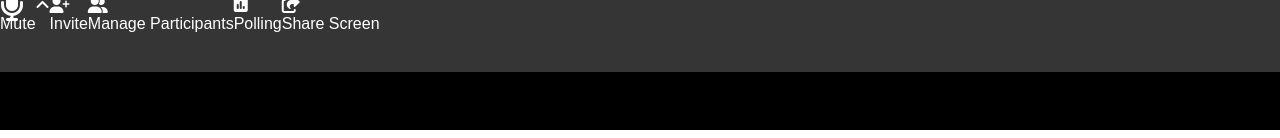
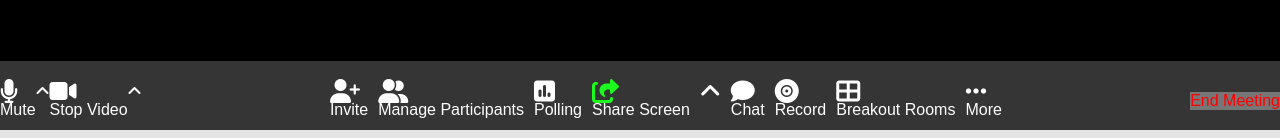
Before and after one commit to Nicowski25/html-css-zoom, a plain HTML site: page index.html in a window 1280 px wide. Shown: the part 670-808 px from the top of the page. Drawn offline with Linux system fonts and the light colour scheme.

Commit message:
footer and comments

```diff
--- a/index.html
+++ b/index.html
@@ -10,8 +10,10 @@
 
 </head>
 <body id="">
+    <div id="zoom">
 
-    <div id="zoom">
+<!-- #region header -->
+
         <header id="app-header" class="d-flex">
             <div class="top-icons d-flex">
                 <i class="fa-solid fa-table-cells"></i>
@@ -21,6 +23,10 @@
                 <i class="fa-solid fa-maximize"></i>
             </div>
         </header>
+
+<!-- #endregion header -->
+
+<!-- #region main -->
 
         <main id="webcams" class="d-flex wrap">
             <img src="https://picsum.photos/200/100" alt="">
@@ -54,12 +60,23 @@
 
         </main>
 
+<!-- #endregion main -->
+
+<!-- #region footer -->
+
         <footer id="app-footer" class="d-flex">
 
             <section class="left-commands d-flex">
                 <div>
-                    <i class="fa-solid fa-microphone fa-2xl"></i>
+                    <i class="fa-solid fa-microphone fa-xl"></i>
                     <p>Mute</p>
+                </div>
+                <div>
+                    <i class="fa-solid fa-angle-up"></i>
+                </div>
+                <div>
+                    <i class="fa-solid fa-video fa-xl"></i>
+                    <p>Stop Video</p>
                 </div>
                 <div>
                     <i class="fa-solid fa-angle-up"></i>
@@ -68,27 +85,51 @@
 
             <section class="central-commands d-flex">
                 <div>
-                    <i class="fa-solid fa-user-plus"></i>
+                    <i class="fa-solid fa-user-plus  fa-xl"></i>
                     <p>Invite</p>
                 </div>
                 <div>
-                    <i class="fa-solid fa-user-group"></i>
+                    <i class="fa-solid fa-user-group  fa-xl"></i>
                     <p>Manage Participants</p>
                 </div>
                 <div>
-                    <i class="fa-solid fa-square-poll-vertical"></i>
+                    <i class="fa-solid fa-square-poll-vertical  fa-xl"></i>
                     <p>Polling</p>
                 </div>
                 <div>
-                    <i class="fa-solid fa-share-from-square"></i>
+                    <i class="fa-solid fa-share-from-square cgreen fa-xl"></i>
                     <p>Share Screen</p>
+                </div>
+                <div>
+                    <i class="fa-solid fa-angle-up fa-xl"></i>
+                </div>
+                <div>
+                    <i class="fa-solid fa-comment fa-xl"></i>
+                    <p>Chat</p>
+                </div>
+                <div>
+                    <i class="fa-solid fa-record-vinyl fa-xl"></i>
+                    <p>Record</p>
+                </div>
+                <div>
+                    <i class="fa-solid fa-table-cells-large fa-xl"></i>
+                    <p>Breakout Rooms</p>
+                </div>
+                <div>
+                    <i class="fa-solid fa-ellipsis fa-xl"></i>
+                    <p>More</p>
+                </div>
+            </section>
+
+            <section class="right-commands">
+                <div id="exit">
+                    <p>End Meeting</p>
                 </div>
 
             </section>
-
-
         </footer>
 
+<!-- #endregion footer -->
     </div>
 
 </body>
--- a/style.css
+++ b/style.css
@@ -15,6 +15,8 @@
     background-color: black;
 }
 
+/* #region header */
+
 #app-header {
     color: white;
     margin-bottom: 2rem;
@@ -30,16 +32,42 @@
     align-items: baseline;
 }
 
+/* #endregion header */
+
+/* #region main */
+
 #webcams {
     flex-wrap: wrap;
     justify-content: space-around;
     margin-left: 4rem;
     margin-right: 4rem;
+    margin-bottom: 4rem;
 }
+
+.cgreen {
+    color: rgb(29, 250, 29);
+}
+
+/* #endregion main */
+
+/* #region footer */
 
 #app-footer {
     background-color: rgba(169, 169, 169, 0.315);
     color: white;
-    height: 75px;
+    height: 10%;
     position: sticky;
+    justify-content: space-between;
+    align-items: center;
 }
+
+.central-commands {
+    gap: 10px;
+}
+
+.right-commands {
+    background-color: rgba(169, 169, 169, 0.562);
+    color: red;
+}
+
+/* #endregion footer */
```
